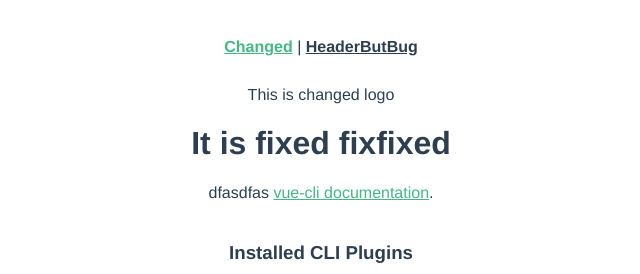
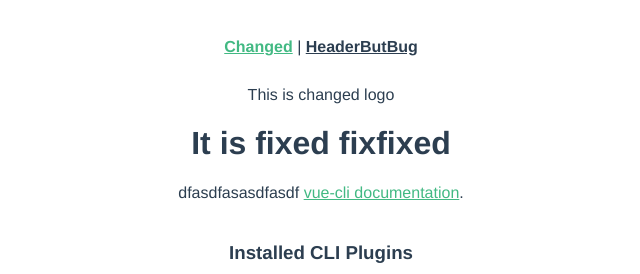
Before and after one commit to ChoiWonBeen/BranchPractice, a Vue app: page / in a window 1280 px wide. Shown: the top 274 px of the page, without its empty margins (319-959 px from the left). Built offline with nearby package versions, Linux system fonts and the light colour scheme.

Commit message:
i want design

```diff
--- a/src/components/HelloWorld.vue
+++ b/src/components/HelloWorld.vue
@@ -1,7 +1,7 @@
 <template>
   <div class="hello">
     <h1>It is fixed fixfixed</h1>
-    <p>dfasdfas
+    <p>dfasdfasasdfasdf
       <a href="https://cli.vuejs.org" target="_blank" rel="noopener">vue-cli documentation</a>.
     </p>
     <h3>Installed CLI Plugins</h3>
```
